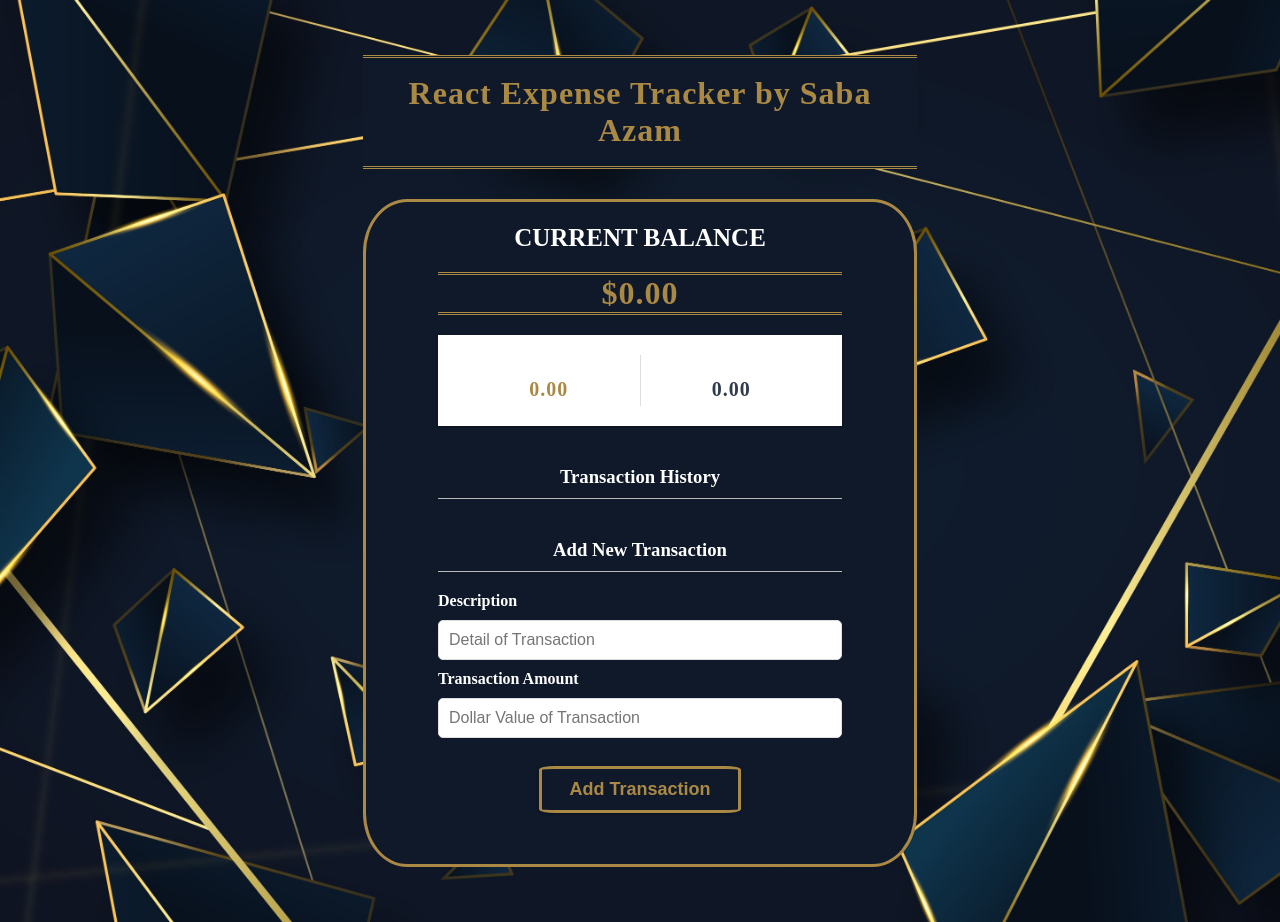
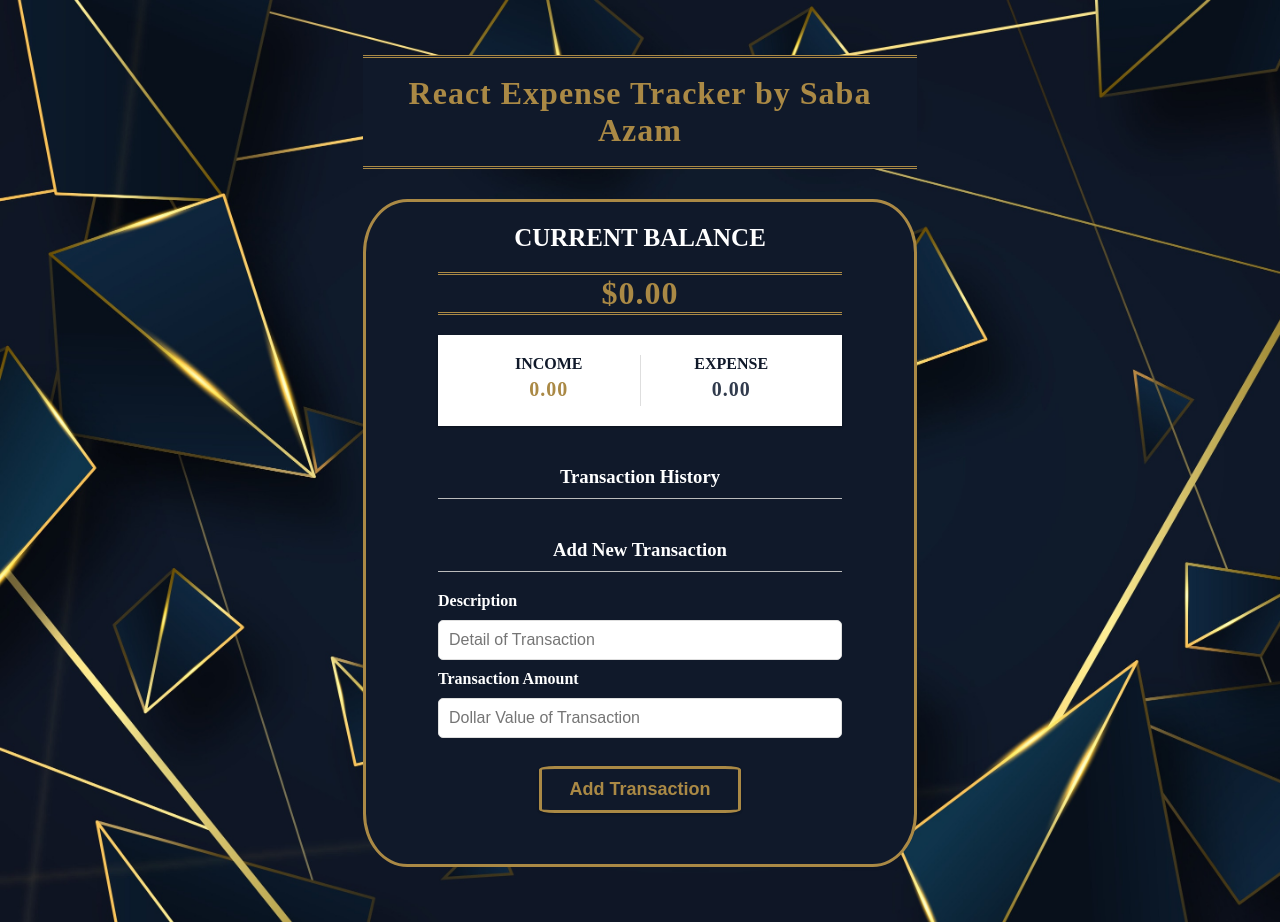
Before and after one commit to saba722/Bootcamp2020-ExpenseTracker, a React (Create React App) app: page / in a window 1280 px wide. Built offline with nearby package versions, Linux system fonts and the light colour scheme; a web font is replaced by a local one.

Commit message:
Updated CSS

```diff
--- a/src/App.css
+++ b/src/App.css
@@ -7,7 +7,9 @@
 * {
   box-sizing: border-box;
 }
-
+.clr-blue{
+  color: #10192A;
+}
 body {
   background-image: url('Images/test.jpeg');
   background-size: cover;
--- a/src/components/AccountSummary.js
+++ b/src/components/AccountSummary.js
@@ -17,13 +17,13 @@ export const AccountSummary = () => {
     return(
         <div className="inc-exp-container">
             <div>
-                <h4>Income</h4>
+                <h4 className="clr-blue">Income</h4>
                 <p className="money plus">
                     {income}
                 </p>
             </div>
             <div>
-                <h4>Expense</h4>
+                <h4 className="clr-blue">Expense</h4>
                 <p className="money minus">
                     {expense}
                 </p>
```
